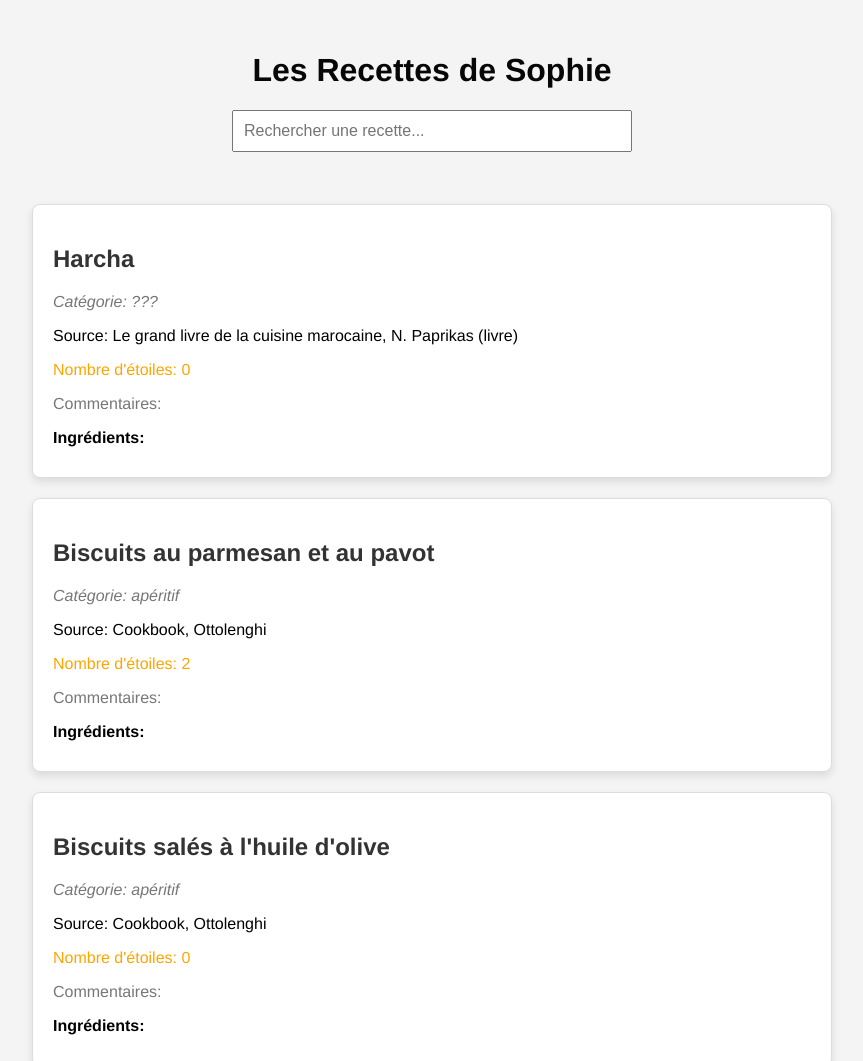
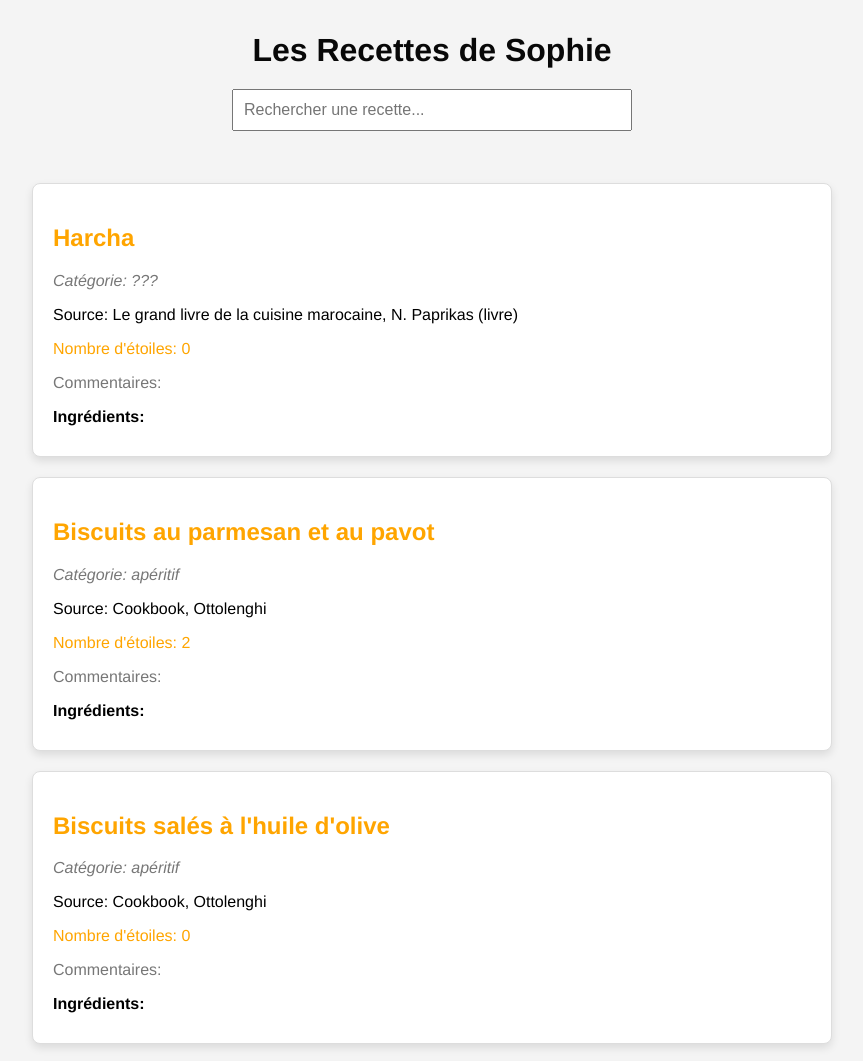
Before and after one commit to ablah31/recette-de-sophie, a plain HTML site: page index.html in a window 1280 px wide. Shown: the top 1061 px of the page, without its empty margins (208-1071 px from the left). Drawn offline with Linux system fonts and the light colour scheme.

Commit message:
Add files via upload

```diff
--- a/index.js
+++ b/index.js
@@ -33,8 +33,11 @@ document.addEventListener("DOMContentLoaded", function() {
         const recetteDiv = document.createElement('div');
         recetteDiv.classList.add('recette');
 
+        // Ajoute un lien pour chaque recette
+        const lienRecette = `https://www.undejeunerdesoleil.com/?s=${encodeURIComponent(recette.Recette)}`;
+
         recetteDiv.innerHTML = `
-          <h2>${recette.Recette}</h2>
+          <h2><a href="${lienRecette}" target="_blank">${recette.Recette}</a></h2>
           <p class="categorie">Catégorie: ${recette.Catégorie}</p>
           <p>Source: ${recette.Source}</p>
           <p class="etoiles">Nombre d'étoiles: ${recette["Nombre d'étoiles"]}</p>
--- a/style.css
+++ b/style.css
@@ -7,9 +7,13 @@ body {
 
   header {
 
-  color: rgb(7, 7, 7);
-  text-align: center;
-  padding: 2em 0;
+    color: rgb(8, 8, 8);
+    text-align: center;
+    padding: 2em 0; /* Ajoute un espace supplémentaire en haut et en bas du header */
+  }
+
+  h1 {
+    margin: 0; /* Supprime la marge par défaut du h1 */
   }
 
   #search {
@@ -17,13 +21,9 @@ body {
     max-width: 400px;
     padding: 10px;
     font-size: 16px;
-    margin: 20px auto; /* Centre la barre de recherche et ajoute une marge en haut */
+    margin: 20px auto;
     box-sizing: border-box;
-    display: block; /* Ajuste le comportement du margin auto avec display block */
-  }
-
-  h1 {
-    margin-top: 20px; /* Ajoute une marge en haut pour séparer le titre de la barre de recherche */
+    display: block;
   }
 
   #recettes-container {
@@ -40,8 +40,13 @@ body {
     box-shadow: 0 4px 8px rgba(0, 0, 0, 0.1);
   }
 
-  .recette h2 {
-    color: #333;
+  .recette h2 a {
+    color: orange; /* Couleur orange pour les liens */
+    text-decoration: none; /* Supprime le soulignement du lien */
+  }
+
+  .recette h2 a:hover {
+    text-decoration: underline; /* Ajoute un soulignement au survol du lien */
   }
 
   .recette p {
```
